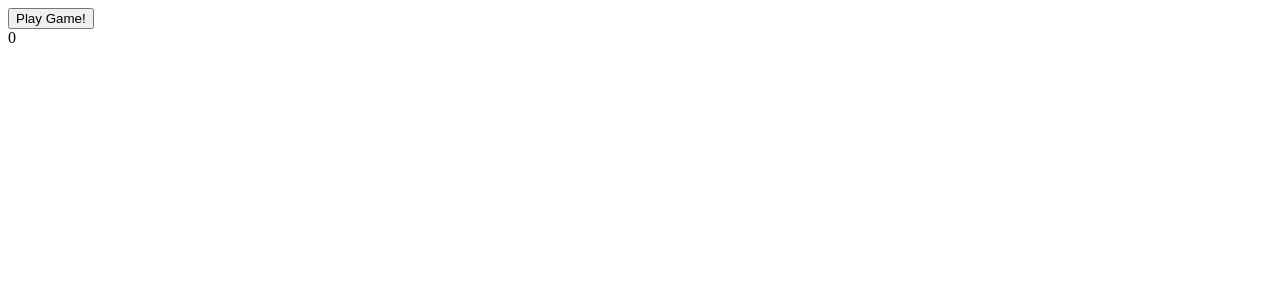
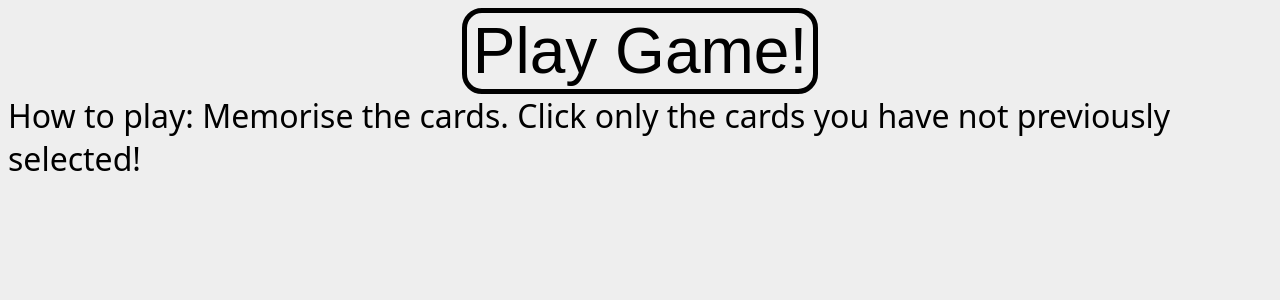
Before and after one commit to mikeski-aa/memory-game-react, a React (Vite) app: page / in a window 1280 px wide. Shown: the top 300 px of the page. Built offline with nearby package versions, Linux system fonts and the light colour scheme.

Commit message:
Game kinda does what it is supopsed to

```diff
--- a/src/App.jsx
+++ b/src/App.jsx
@@ -4,50 +4,39 @@ import "./App.css";
 import "../src/styles/CardListStyle.css";
 import { PlayGame } from "./components/PlayGame";
 import { NewButton } from "./components/ButtonComp";
-import { GameSettings } from "./components/ModalSettings";
-import { toggleSettingsModal } from "./components/ToggleSettingsModal";
+import "../src/styles/AppStyle.css";
 
 function App() {
   const [currentPokemon, setCurrentPokemon] = useState([]);
-  const [gameOver, setGameOver] = useState([false]);
-  const [settingsModal, setSettingsModal] = useState("hide");
-  const [cardDisplay, setCardDisplay] = useState("8");
   const [currentScore, setCurrentScore] = useState(0);
-
-  if (gameOver === true) {
-    alert("ITS OVER. YOU LOST. THATS IT GG.");
-  }
+  const [displayStatus, setDisplayStatus] = useState("ini");
 
   return (
     <>
-      <div className="buttons">
+      <div className="main">
+        <div className={`buttons ${displayStatus}`}>
           <NewButton
             btnClass="playBtn"
-          btnAction={() => PlayGame(setCurrentPokemon)}
+            btnAction={() => PlayGame(setCurrentPokemon, setDisplayStatus)}
             btnText="Play Game!"
           />
-        {/* <NewButton btnClass="howToPlay" btnText="How to play" />
-        <NewButton
-          btnClass="settingsBtn"
-          btnText="Settings"
-          btnAction={() => toggleSettingsModal(settingsModal, setSettingsModal)}
-        /> */}
         </div>
-      <div className="score">{currentScore}</div>
+        <div className={`howToPlay ${displayStatus}`}>
+          How to play: Memorise the cards. Click only the cards you have not
+          previously selected!
+        </div>
+        <div
+          className={`score ${displayStatus}`}
+        >{`Your score is: ${currentScore}`}</div>
         <MapDisplayCards
           currentState={currentPokemon}
           setCurrState={setCurrentPokemon}
-        setGameStatus={setGameOver}
+          setScore={setCurrentScore}
+          currScore={currentScore}
+          cardState={setCurrentPokemon}
+          setDisplay={setDisplayStatus}
         />
-      {/* <div className="modal">
-        <GameSettings
-          currentValue={cardDisplay}
-          displayModal={settingsModal}
-          setCardValue={setCardDisplay}
-          setModal={setSettingsModal}
-          currModal={settingsModal}
-        />
-      </div> */}
+      </div>
     </>
   );
 }
--- a/src/components/CardClickHandler.jsx
+++ b/src/components/CardClickHandler.jsx
@@ -1,4 +1,5 @@
 import { ShuffleArray } from "./ShuffleArray";
+import { PlayGame } from "./PlayGame";
 
 // function to handle clicking the card
 // clicking a card should change the prevSelected from false to true.
@@ -9,11 +10,16 @@ function CardClickHandler(
   id,
   currentState,
   setStatus,
-  setGameStatus
+  setScore,
+  currScore,
+  cardState,
+  setDisplay
 ) {
   if (selectStatus === true) {
-    console.log("you clicked this already");
-    setGameStatus(true);
+    alert(`Game over! You got ${currScore} / 8 right!`);
+    PlayGame(cardState, setDisplay);
+    setScore(0);
+    return;
   }
 
   let copyOfState = [...currentState];
@@ -27,6 +33,9 @@ function CardClickHandler(
     }
   }
 
+  let temp = currScore;
+  temp += 1;
+  setScore(temp);
   setStatus(ShuffleArray(copyOfState));
 }
 
--- a/src/components/ModalSettings.jsx
+++ /dev/null
@@ -1,46 +0,0 @@
-import { useState } from "react";
-import { NewButton } from "./ButtonComp";
-import { toggleSettingsModal } from "./ToggleSettingsModal";
-import "../styles/ModalStyles.css";
-
-// settings lets you pick how many carsd you want to be playing with
-// slider + 2 buttons -> save & cancel
-
-function UpdateRangeValue(e, setState) {
-  setState(e.target.value);
-}
-
-function GameSettings({
-  rangeValue,
-  displayModal,
-  currentValue,
-  setCardValue,
-  setModal,
-  currModal,
-}) {
-  return (
-    <div className={`settingsModal ${displayModal}`}>
-      <div className="sliderSelector">
-        <input
-          type="range"
-          min="4"
-          max="20"
-          defaultValue="8"
-          step="1"
-          className="slider"
-          onChange={(e) => UpdateRangeValue(e, setCardValue)}
-        />
-      </div>
-      <div className="currentValueShow">{currentValue}</div>
-      <div className="settingButtons">
-        <NewButton
-          btnClass="settingSave"
-          btnText="Save"
-          btnAction={() => toggleSettingsModal(currModal, setModal)}
-        />
-      </div>
-    </div>
-  );
-}
-
-export { GameSettings };
--- a/src/components/PlayGame.jsx
+++ b/src/components/PlayGame.jsx
@@ -1,7 +1,8 @@
 import { fetchCardsToBeUsed } from "./PokemonAPI";
 // this is launched when play game button is clicked
 
-function PlayGame(setState) {
+function PlayGame(setState, setDisplay) {
+  setDisplay("game");
   fetchCardsToBeUsed(setState);
 }
 
--- a/src/components/ToggleSettingsModal.jsx
+++ /dev/null
@@ -1,11 +0,0 @@
-// function for toggling modal visibility for settings
-
-function toggleSettingsModal(currModal, setModal) {
-  if (currModal === "hide") {
-    setModal("");
-  } else {
-    setModal("hide");
-  }
-}
-
-export { toggleSettingsModal };
--- /dev/null
+++ b/src/styles/AppStyle.css
@@ -0,0 +1,44 @@
+body {
+  font-family: system-ui, -apple-system, BlinkMacSystemFont, "Segoe UI", Roboto,
+    Oxygen, Ubuntu, Cantarell, "Open Sans", "Helvetica Neue", sans-serif;
+  background-color: #eeeeee;
+}
+
+.buttons.game {
+  display: none;
+}
+
+.score.ini {
+  display: none;
+}
+
+.howToPlay.game {
+  display: none;
+}
+
+.main {
+  display: flex;
+  flex-direction: column;
+  align-items: center;
+}
+
+.howToPlay {
+  font-size: 2rem;
+}
+
+.score {
+  font-size: 2rem;
+  text-align: center;
+}
+
+button {
+  font-size: 4rem;
+  border-radius: 20px;
+  border: 5px solid black;
+  transition: 0.4s;
+}
+
+button:hover {
+  cursor: pointer;
+  background-color: green;
+}
--- a/src/styles/CardListStyle.css
+++ b/src/styles/CardListStyle.css
@@ -1,5 +1,7 @@
 .cardList {
   display: grid;
-  grid-template-columns: repeat(auto-fit, minmax(150px, 0.25fr));
+  grid-template-columns: repeat(auto-fit, minmax(150px, 1fr));
   justify-content: center;
+  width: 100vw;
+  gap: 1rem;
 }
--- a/src/styles/GameCardStyle.css
+++ b/src/styles/GameCardStyle.css
@@ -1,12 +1,13 @@
 .card {
   display: flex;
   flex-direction: column;
-  background-color: rgba(0, 255, 255, 0.808);
+  background-color: #373a40;
   max-width: inherit;
   max-height: inherit;
   text-align: center;
   border-radius: 12px;
-  border: 5px solid navy;
+  border: 5px solid #dc5f00;
+  transition: 0.2s;
 }
 
 .cardImg {
@@ -16,4 +17,10 @@
 .cardHeading {
   font-weight: 600;
   font-size: 1.7rem;
+  color: #eeeeee;
 }
+
+.card:hover {
+  box-shadow: 10px 10px 10px green, -10px -10px 10px green;
+  cursor: pointer;
+}
```
Also changed, not shown: src/components/MapCards.jsx (+12 -2 lines), src/components/ModalHowTo.jsx (deleted). Lines whose indentation alone changed are shown as unchanged.
